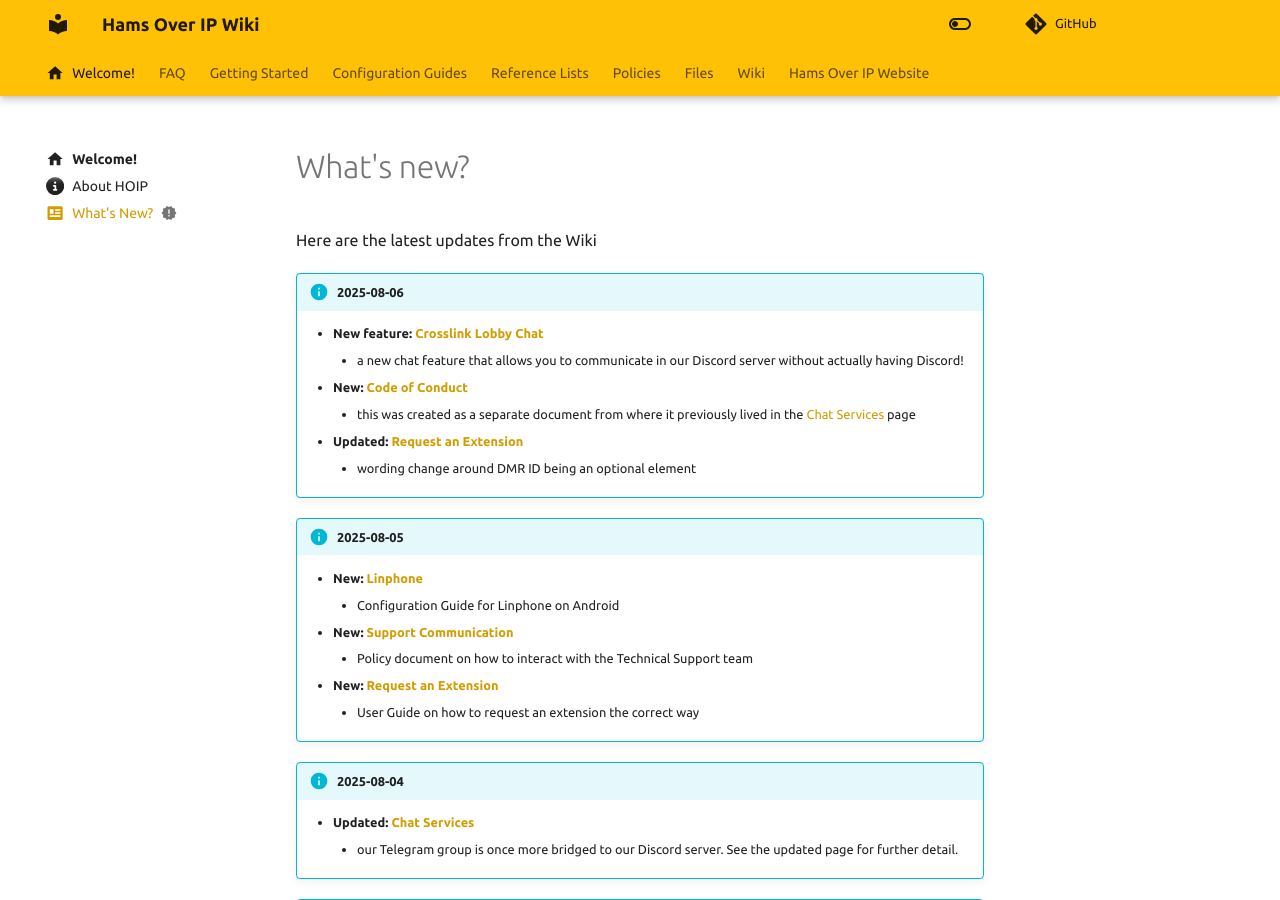
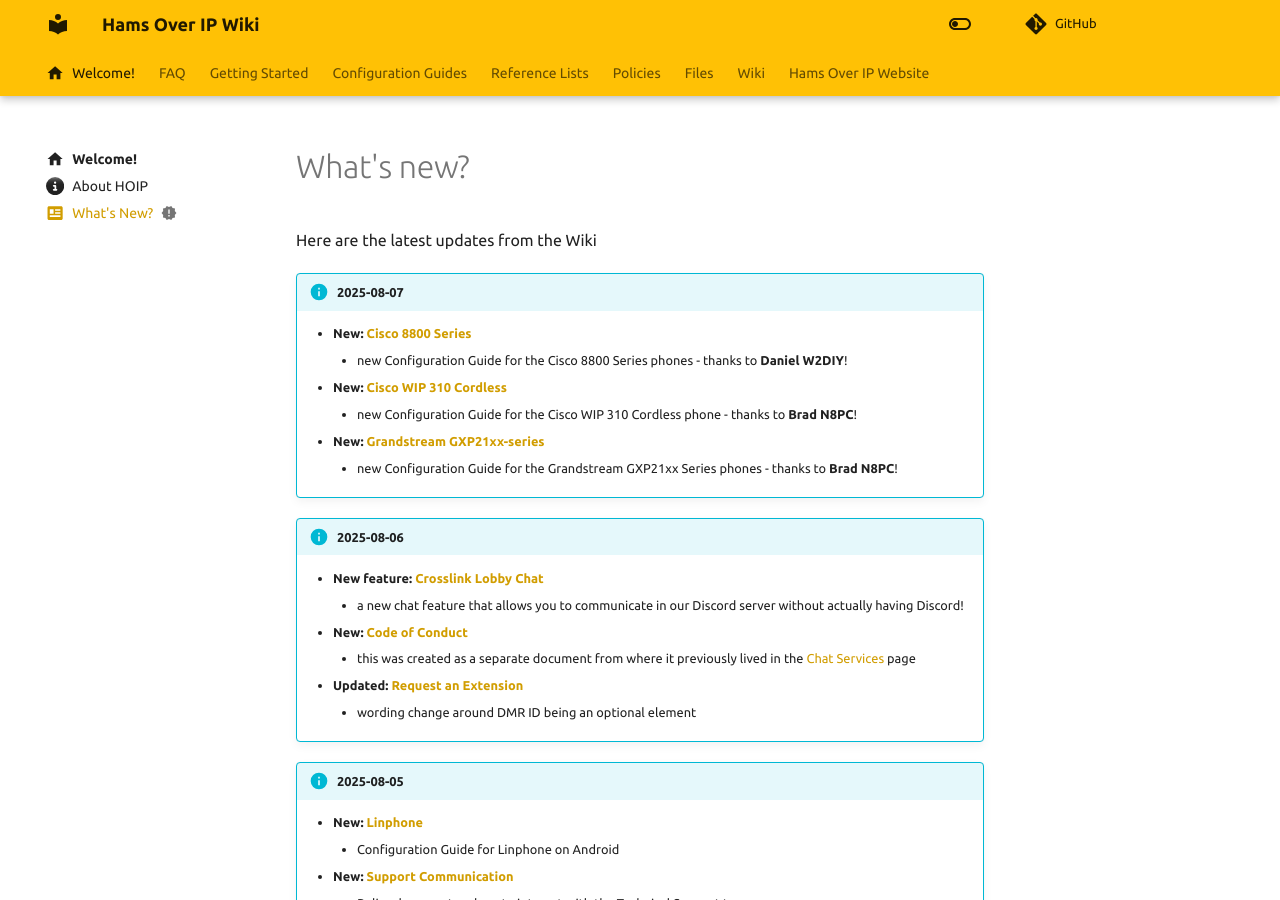
Before and after one commit to hamsoverip/wiki, an MkDocs documentation site: the page built from docs/whats-new.md, in a window 1280 px wide and 900 px high. Built offline with MkDocs 1.6.1 and Material for MkDocs 9.7.7, drawn with Linux system fonts in a browser that asks for light colours; comment, search, counter and statistics services are not loaded.

Commit message:
Update: navigational changes

```diff
--- a/docs/whats-new.md
+++ b/docs/whats-new.md
@@ -6,6 +6,15 @@
 # What's new?
 
 Here are the latest updates from the Wiki
+
+!!! info "2025-08-07"
+
+    * **New: [Cisco 8800 Series](./guides/endpoints/hardphones/cisco-88xx.md)**
+        - new Configuration Guide for the Cisco 8800 Series phones - thanks to **Daniel W2DIY**!
+    * **New: [Cisco WIP 310 Cordless](./guides/endpoints/hardphones/cisco-wip310.md)**
+        - new Configuration Guide for the Cisco WIP 310 Cordless phone - thanks to **Brad N8PC**!
+    * **New: [Grandstream GXP21xx-series](./guides/endpoints/hardphones/grandstream-gxp21xx.md)**
+        - new Configuration Guide for the Grandstream GXP21xx Series phones - thanks to **Brad N8PC**!
 
 !!! info "2025-08-06"
 
--- a/mkdocs.yml
+++ b/mkdocs.yml
@@ -95,13 +95,16 @@
         - Avaya:
           - Avaya 96xx Series: guides/endpoints/hardphones/avaya-96xx.md
         - Cisco:
-          - Cisco 504G/514G: guides/endpoints/hardphones/cisco-504g.md
-          - Cisco 508G: guides/endpoints/hardphones/cisco-508g.md
-          - Cisco 512G: guides/endpoints/hardphones/cisco-512g.md
-          - Cisco 525g: guides/endpoints/hardphones/cisco-525g.md
-          - Cisco Linksys SPA942: guides/endpoints/hardphones/cisco-linksys-spa942.md
+          - WIP 310 Cordless: guides/endpoints/hardphones/cisco-wip310.md
+          - SPA 504G/514G: guides/endpoints/hardphones/cisco-504g.md
+          - SPA 508G: guides/endpoints/hardphones/cisco-508g.md
+          - SPA 512G: guides/endpoints/hardphones/cisco-512g.md
+          - SPA 525g: guides/endpoints/hardphones/cisco-525g.md
+          - 8000 Series: guides/endpoints/hardphones/cisco-88xx.md
+          - Linksys SPA 942: guides/endpoints/hardphones/cisco-linksys-spa942.md
         - Grandstream:
           - GXP16xx Series: guides/endpoints/hardphones/grandstream-gxp16xx.md
+          - GXP21xx Series: guides/endpoints/hardphones/grandstream-gxp21xx.md
           - HT802 v2 ATA: guides/endpoints/hardphones/grandstream-ht802v2.md
         - OBiHai:
           - OBi202 ATA: guides/endpoints/hardphones/obi-202.md
```
Also changed, not shown: docs/guides/endpoints/hardphones/index.md (+4 -1 lines).
